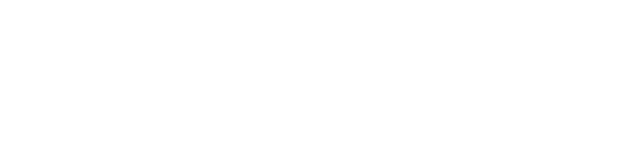
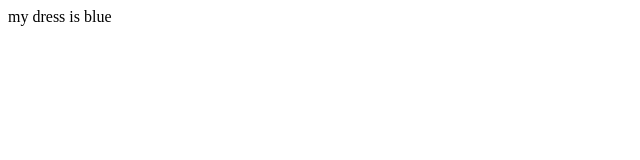
Before and after one commit to usaidlatif/instagram-clone, a plain HTML site: page index.html in a window 1280 px wide. Shown: the whole page, without its empty margins (0-640 px from the left). Drawn offline with Linux system fonts and the light colour scheme.

Commit message:
added dress colour

```diff
--- a/index.html
+++ b/index.html
@@ -6,6 +6,6 @@
     <title>Document</title>
 </head>
 <body>
-
+    my dress is blue
 </body>
 </html>
```
